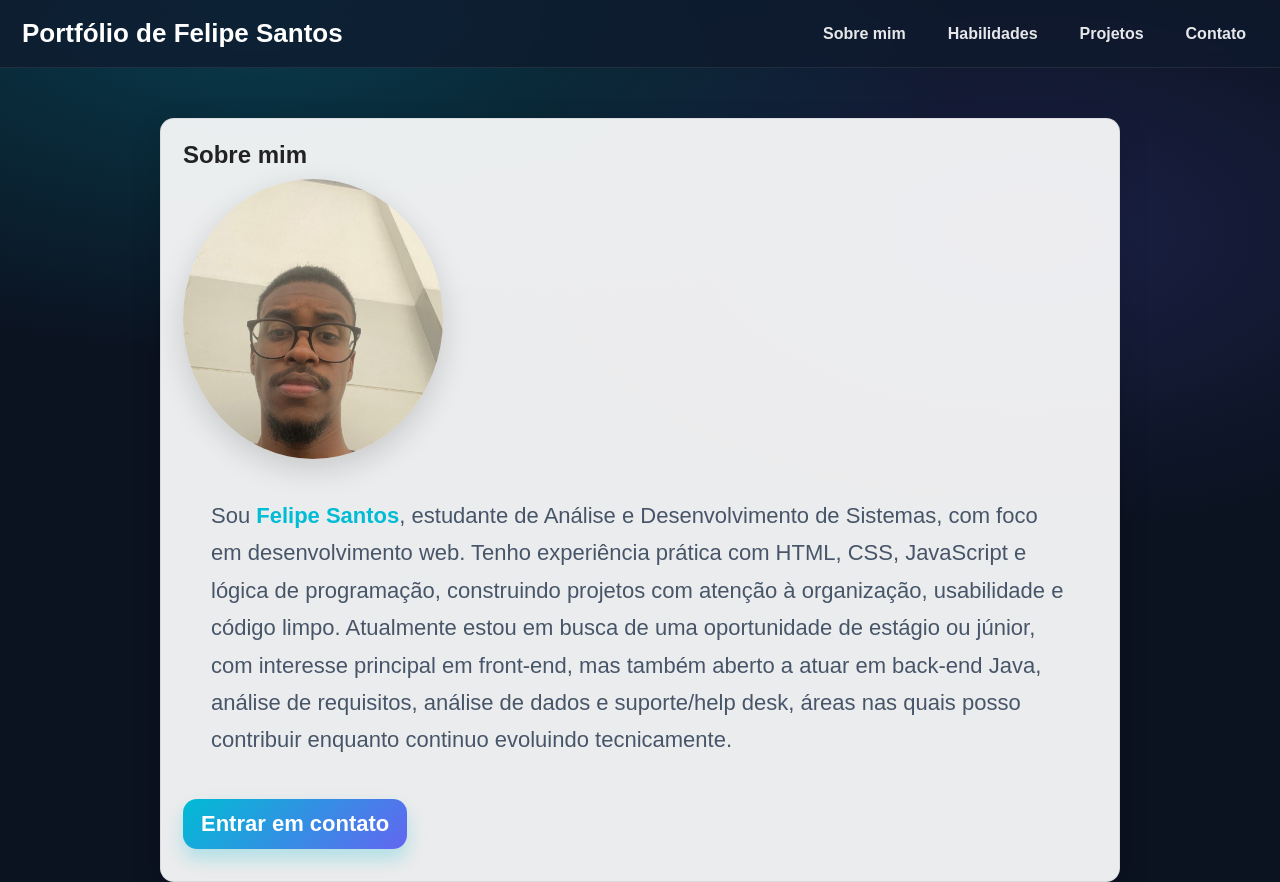
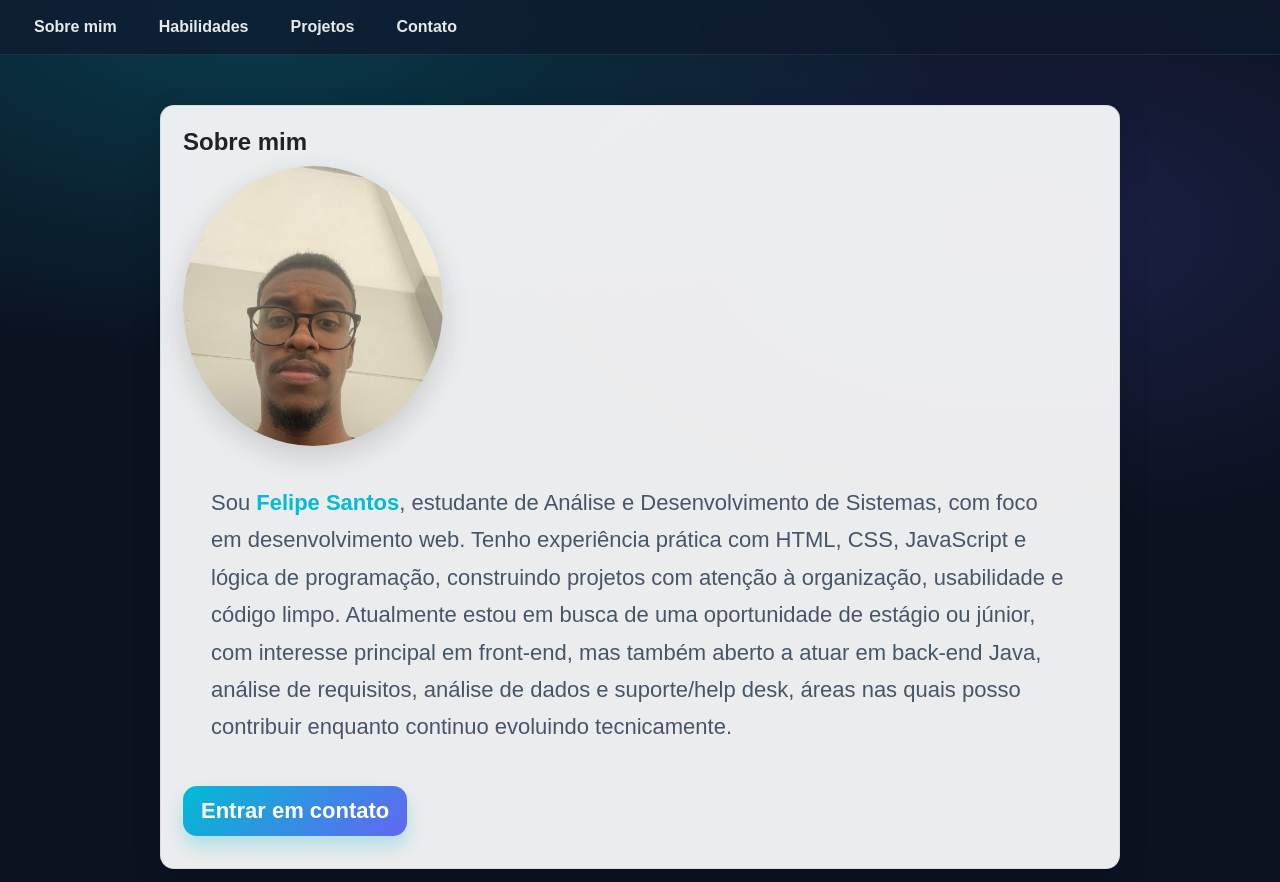
Before and after one commit to Felipeassantos-dev/Meu-Portfolio, a plain HTML site: page index.html in a window 1280 px wide. Shown: the top 882 px of the page. Drawn offline with Linux system fonts and the light colour scheme.

Commit message:
Update index.html

```diff
--- a/index.html
+++ b/index.html
@@ -13,7 +13,7 @@
 <body>
   <!-- Header fixo com navegação por âncoras -->
   <header>
-    <h1>Portfólio de Felipe Santos</h1>
+
     <nav aria-label="Navegação principal">
       <ul>
         <li><a href="#sobre-mim">Sobre mim</a></li>
```
